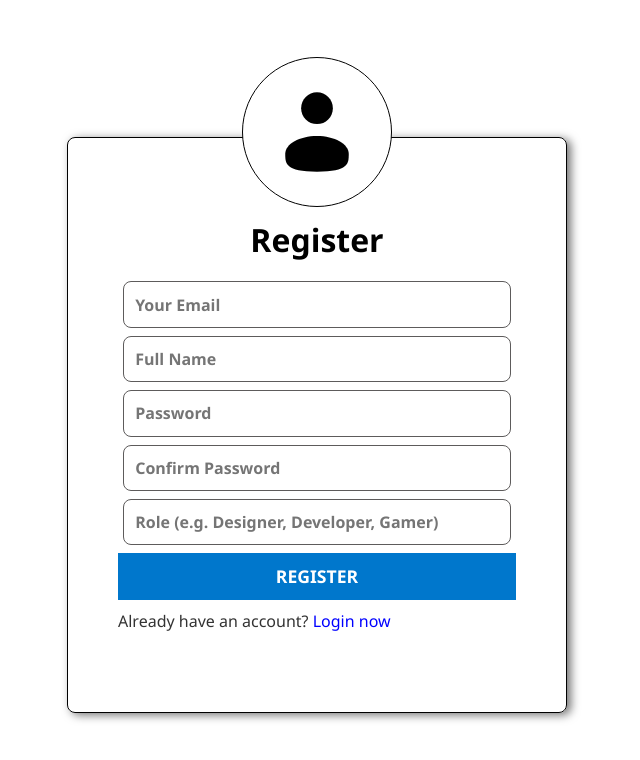
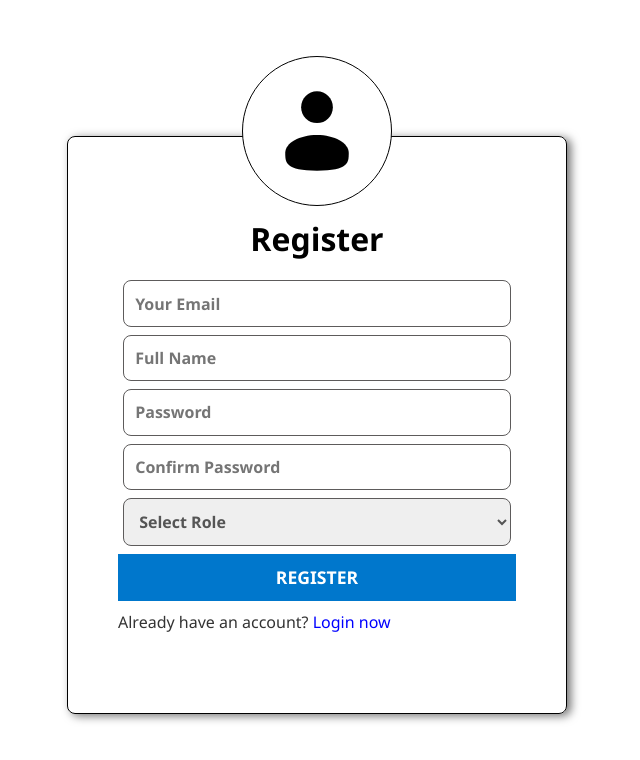
Before and after one commit to AjoobKansakar/SummerClass-Full-Stack-, a React (Vite) app in the folder frontend/: page /register in a window 1280 px wide. Shown: the top 760 px of the page, without its empty margins (323-963 px from the left). Built offline with nearby package versions, Linux system fonts and the light colour scheme.

Commit message:
UI updated for the pages

```diff
--- a/frontend/src/Features/Homepage/homepage.css
+++ b/frontend/src/Features/Homepage/homepage.css
@@ -5,7 +5,7 @@
 }
 
 body {
-  font-family:"Segoe UI", Roboto, "Helvetica Neue", Arial, sans-serif;
+  font-family: "Segoe UI", Roboto, "Helvetica Neue", Arial, sans-serif;
   background-color: #f4f6f8;
   color: #333;
 }
@@ -81,7 +81,7 @@ body {
 
 .hero-section {
   text-align: center;
-  margin-bottom: 40px;
+  margin: 40px 0;
 }
 
 .hero-section h1 {
@@ -97,6 +97,7 @@ body {
   margin-bottom: 30px;
 }
 
+/* search bar */
 .search-bar {
   position: relative;
   max-width: 600px;
@@ -127,6 +128,7 @@ body {
   height: 20px;
 }
 
+/* search-tags */
 .search-tags {
   display: flex;
   justify-content: center;
@@ -156,6 +158,7 @@ body {
   border-color: #007bff;
 }
 
+/* users cards */
 .results-grid {
   display: grid;
   grid-template-columns: repeat(auto-fill, minmax(300px, 1fr));
--- a/frontend/src/Features/Register/register.css
+++ b/frontend/src/Features/Register/register.css
@@ -1,5 +1,3 @@
-/* main body */
-
 * {
     margin: 0;
     padding: 0;
@@ -8,7 +6,6 @@
 }
 
 /*  for the main content */
-
 body {
     height: 100vh;
     display: flex;
@@ -23,7 +20,6 @@ body {
 }
 
 /*  icon */
-
 .profile-icon {
     background: #ffffff;
     height: 150px;
@@ -56,7 +52,6 @@ body {
 }
 
 /*  for texts in the form */
-
 .register-form h1 {
     text-align: center;
     font-size: 2em;
@@ -69,7 +64,8 @@ body {
     font-weight: bold;
 }
 
-.register-form input {
+.register-form input,
+.register-form select {
     margin-bottom: 0.5rem;
     margin-left: 5px;
     margin-right: 5px;
@@ -78,18 +74,24 @@ body {
     border-radius: 8px;
     font-size: 1em;
     transition: all 0.5s ease-in;
+    color: #555;
 }
 
-.register-form input:hover {
+.register-form select:valid {
+    color: #000;
+}
+
+.register-form input:hover,
+.register-form select:hover {
     transform: scale(1.02);
 }
 
-.register-form input:focus {
+.register-form input:focus,
+.register-form select:focus {
     border-color: hsl(0, 98%, 38%);
 }
 
 /*  for the button */
-
 .register-form button {
     padding: 0.7rem;
     background-color: #0077cc;
--- a/frontend/src/Features/Register/register.tsx
+++ b/frontend/src/Features/Register/register.tsx
@@ -7,6 +7,15 @@ import { useNavigate } from "react-router-dom";
 
 export default function Register() {
   const navigate = useNavigate();
+
+  // Define the roles for the dropdown menu
+  const roleOptions = [
+    "Designer",
+    "Developer",
+    "Photographer",
+    "Gamer",
+    "Others",
+  ];
 
   const [formData, setFormData] = useState({
     email: "",
@@ -19,7 +28,9 @@ export default function Register() {
   const [loading, setLoading] = useState(false);
   const [error, setError] = useState("");
 
-  const handleChange = (e: ChangeEvent<HTMLInputElement>) => {
+  const handleChange = (
+    e: ChangeEvent<HTMLInputElement | HTMLSelectElement>
+  ) => {
     const { name, value } = e.target;
     setFormData({ ...formData, [name]: value });
   };
@@ -27,6 +38,13 @@ export default function Register() {
   const handleSubmit = (e: FormEvent<HTMLFormElement>) => {
     e.preventDefault();
     if (loading) return;
+    setError("");
+
+    // Check if a role was selected
+    if (!formData.role) {
+      setError("**Please select a role**");
+      return;
+    }
 
     // password confirmation
     if (formData.password !== formData.confirmPassword) {
@@ -103,16 +121,23 @@ export default function Register() {
           value={formData.confirmPassword}
         />
 
-        <input
-          type="text"
+        <select
           className="input-box"
-          placeholder="Role (e.g. Designer, Developer, Gamer)"
           name="role"
+          value={formData.role}
           onChange={handleChange}
-          value={formData.role}
-        />
+          required
+        >
+          <option value="" disabled>
+            Select Role
+          </option>
+          {roleOptions.map((role) => (
+            <option key={role} value={role}>
+              {role}
+            </option>
+          ))}
+        </select>
 
-        {/* Show error */}
         {error && <p style={{ color: "red" }}>{error}</p>}
 
         <button type="submit" disabled={loading}>
```
